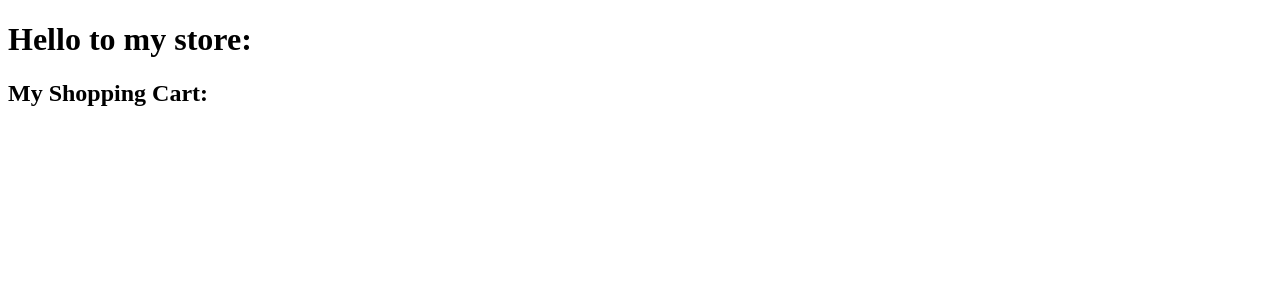
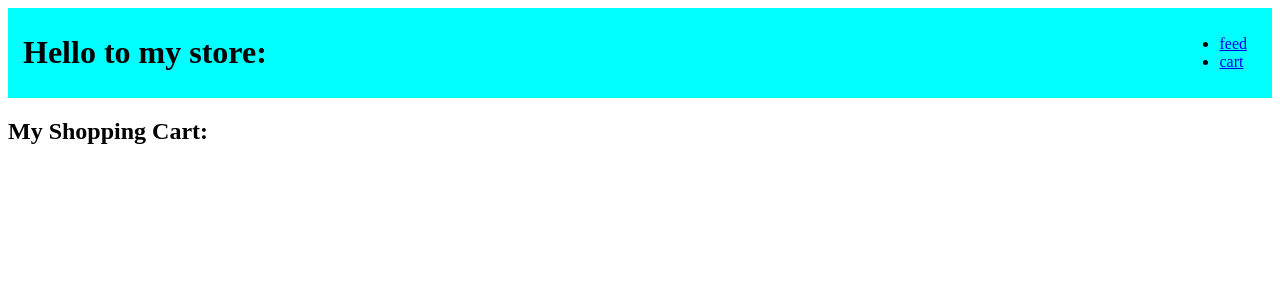
Before and after one commit to eliraneliassy/mdclone-angular-course, an Angular app: page /cart in a window 1280 px wide. Shown: the top 300 px of the page. Built offline with nearby package versions, Linux system fonts and the light colour scheme.

Commit message:
routerLink

```diff
--- a/src/app/app.component.html
+++ b/src/app/app.component.html
@@ -1,3 +1,17 @@
-<h1>Hello to my store:</h1>
+<div class="navbar">
+  <h1>Hello to my store:</h1>
+  <div class="links">
+    <ul>
+      <li>
+        <a routerLink="/feed">feed</a>
+      </li>
+      <li>
+        <a routerLink="/cart">cart</a>
+      </li>
+    </ul>
+  </div>
+</div>
+
+
 
 <router-outlet></router-outlet>
--- a/src/app/app.component.scss
+++ b/src/app/app.component.scss
@@ -17,3 +17,17 @@
 
 
 }
+
+.navbar{
+    display: flex;
+    justify-content: space-between;
+    align-items: center;
+    padding: 5px 15px;
+    background-color: aqua;
+
+    ul{
+        li{
+            margin-right: 10px;
+        }
+    }
+}
--- a/src/app/feed/feed.component.ts
+++ b/src/app/feed/feed.component.ts
@@ -6,7 +6,7 @@ import { FeedService } from '../feed.service';
 @Component({
   selector: 'app-feed',
   templateUrl: './feed.component.html',
-  styleUrls: ['./feed.component.scss']
+  styleUrls: ['./feed.component.scss', '../app.component.scss']
 })
 export class FeedComponent {
 
```
Also changed, not shown: src/app/book/book.component.scss (line endings or trailing spaces), src/styles.scss (line endings or trailing spaces).
